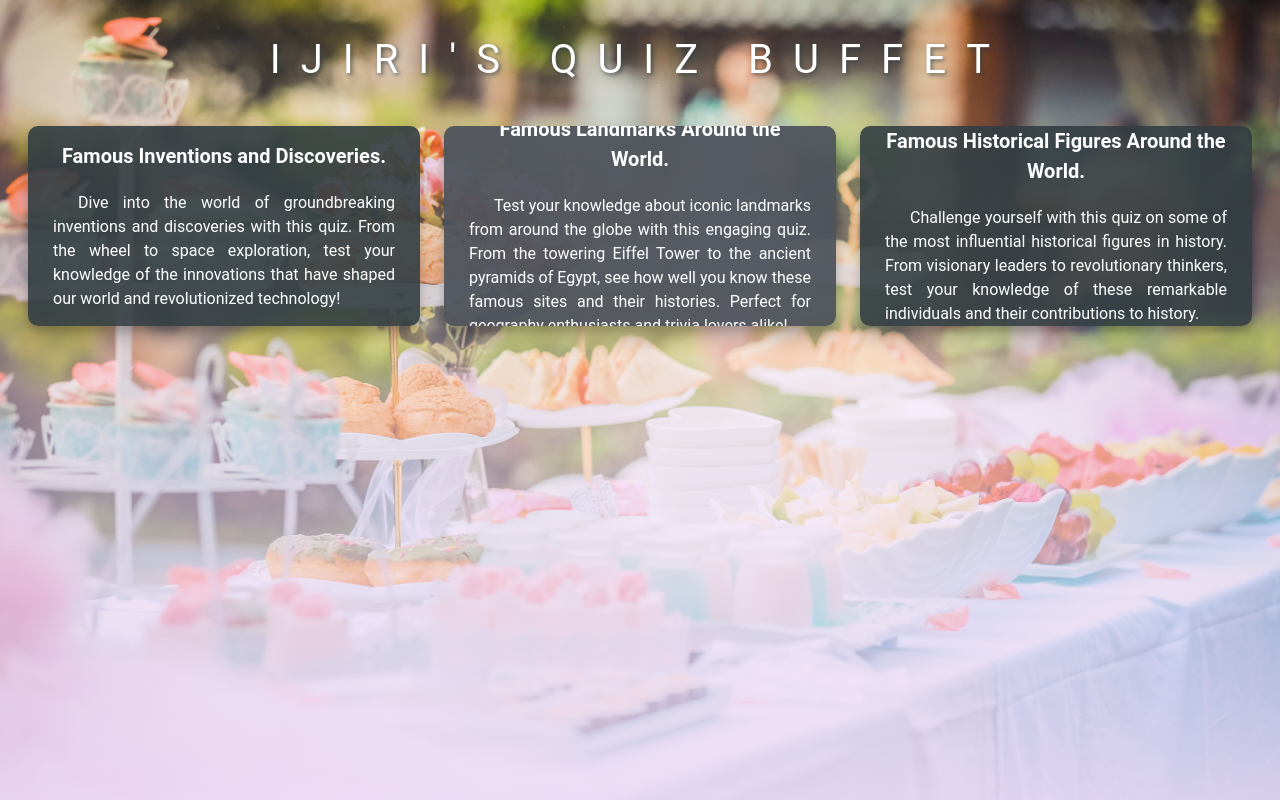
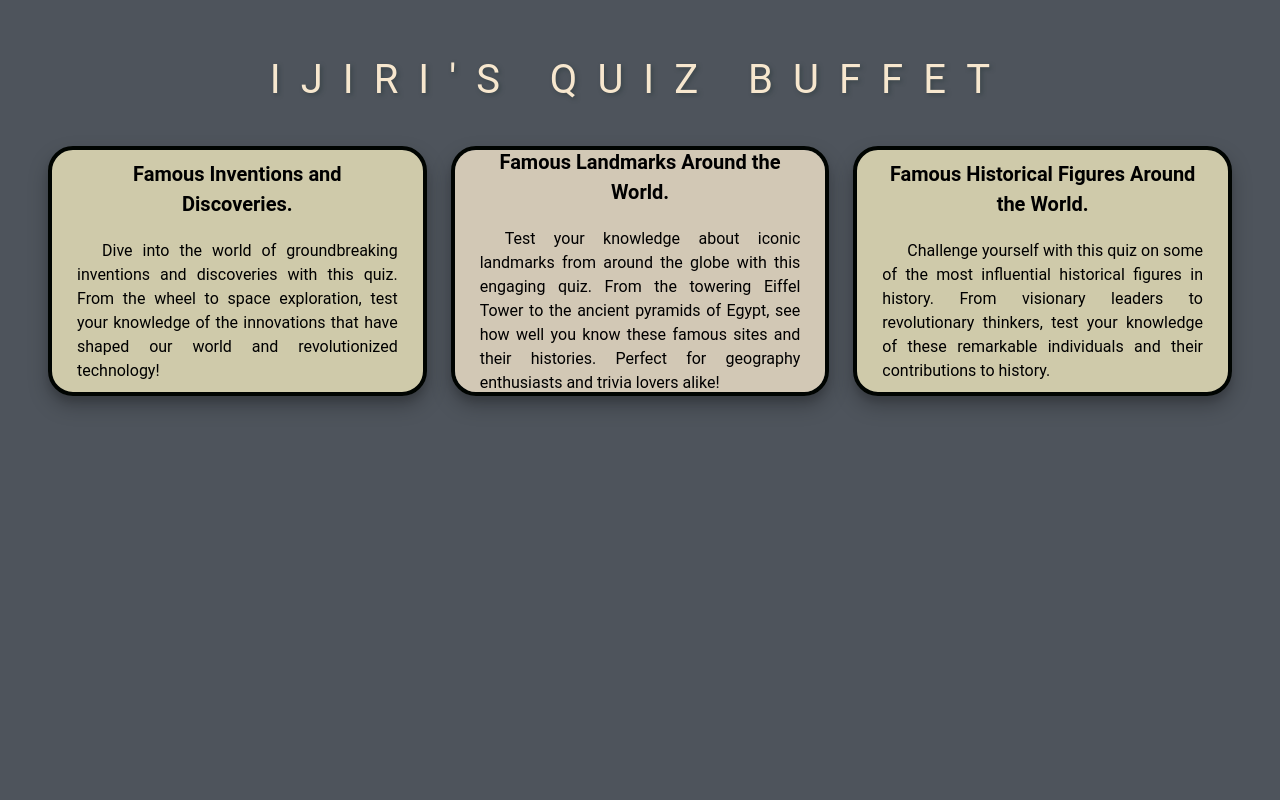
Before and after one commit to Edjery/practice-02-quiz-app, a React (Vite) app: page / in a window 1280 px wide. Built offline with nearby package versions, Linux system fonts and the light colour scheme.

Commit message:
Improve Homepage

```diff
--- a/src/component/home/Home.tsx
+++ b/src/component/home/Home.tsx
@@ -1,36 +1,21 @@
-import { Box, Typography } from "@mui/material";
-import { buffetTableBackground } from "../../values/background";
-import { flowersLikeEyes, pensiveMood, transparency, white } from "../../values/colors";
-import { backgroundStyleLightGradient } from "../../values/stylingValues";
+import { Box } from "@mui/material";
+import { pensiveMood } from "../../values/colors";
 import List from "./List";
+import Title from "./Title";
 
 // #TODO change to robot font
 const Home = () => {
   return (
     <Box
       sx={{
-        ...backgroundStyleLightGradient(buffetTableBackground),
-        height: "100vh",
+        minHeight: "100vh",
         textAlign: "center",
+        p: "5vh",
         bgcolor: pensiveMood.gunmetalGray,
-        color: white,
       }}
     >
-      <Box sx={{ p: "20px" }}>
-        <Typography
-          sx={{
-            display: "inline-flex",
-            p: "10px",
-            mb: "20px",
-            fontSize: "40px",
-            letterSpacing: "20px",
-            textShadow: `2px 2px 4px ${flowersLikeEyes.charcoal + transparency[30]}`,
-          }}
-        >
-          IJIRI'S QUIZ BUFFET
-        </Typography>
-        <List />
-      </Box>
+      <Title />
+      <List />
     </Box>
   );
 };
--- a/src/component/home/QuizCard.tsx
+++ b/src/component/home/QuizCard.tsx
@@ -1,10 +1,10 @@
 import { Box, Button, Typography } from "@mui/material";
 import { useNavigate } from "react-router-dom";
-import { flowersLikeEyes, pensiveMood, transparency, white } from "../../values/colors";
+import { black, middleEasternEmpire, pensiveMood, sunAndSand, transparency } from "../../values/colors";
 import QuestionSet from "../../values/interface/QuestionSet";
 import { quizPath } from "../../values/paths";
 import QuestionSetList from "../../values/questionSet/QuestionSetList";
-import { betterBoxStyle, betterScrollStyle } from "../../values/stylingValues";
+import { betterBoxStyle, betterScrollStyle, hoverScale } from "../../values/stylingValues";
 import CenterBox from "../common/CenterBox";
 
 interface Props {
@@ -20,10 +20,10 @@ const QuizCard = ({ index, questionSet = QuestionSetList[0] }: Props) => {
 
   const pos = index ?? 0;
   const isEven = pos % 2 === 0;
-  const bgColor = isEven ? flowersLikeEyes.charcoal + transparency[10] : pensiveMood.gunmetalGray + transparency[5];
+  const bgColor = isEven ? middleEasternEmpire.champagne + transparency[20] : sunAndSand.champagne + transparency[20];
 
   return (
-    <Button sx={{ borderRadius: "10px", textTransform: "none" }} onClick={handleClick}>
+    <Button sx={{ ...hoverScale, borderRadius: "10px", textTransform: "none" }} onClick={handleClick}>
       <Box
         sx={{
           ...betterBoxStyle,
@@ -31,8 +31,12 @@ const QuizCard = ({ index, questionSet = QuestionSetList[0] }: Props) => {
           bgcolor: bgColor,
           m: "auto",
           p: "25px",
-          height: "200px",
-          color: white,
+          height: "250px",
+          color: black,
+          border: "4px solid",
+          borderRadius: "25px",
+          borderColor: pensiveMood.jetBlack,
+          boxSizing: "border-box",
         }}
       >
         <CenterBox>
--- /dev/null
+++ b/src/component/home/Title.tsx
@@ -0,0 +1,22 @@
+import { Typography } from "@mui/material";
+import { flowersLikeEyes, sunAndSand, transparency } from "../../values/colors";
+
+const Title = () => {
+  return (
+    <Typography
+      sx={{
+        display: "inline-flex",
+        p: "10px",
+        mb: "20px",
+        fontSize: "40px",
+        letterSpacing: "20px",
+        textShadow: `2px 2px 4px ${flowersLikeEyes.charcoal + transparency[30]}`,
+        color: sunAndSand.champagne,
+      }}
+    >
+      IJIRI'S QUIZ BUFFET
+    </Typography>
+  );
+};
+
+export default Title;
--- a/src/values/colors.ts
+++ b/src/values/colors.ts
@@ -24,12 +24,18 @@ export const transparency = {
 export const flowersLikeEyes = {
     purple: "#C55FFC", purpleHaze: "#EFDCF9", charcoal: "#323E42", violet: "#7954A1"
 }
-
 // Pensive Mood https://www.canva.com/colors/color-palettes/pensive-mood/
 export const pensiveMood = {
     white: "#E5E8E8", pewter: "#8D9797", gunmetalGray: "#4E545C", jetBlack: "#000401"
 }
-
+// Sun and Sand https://www.canva.com/colors/color-palettes/sun-and-sand/
+export const sunAndSand = {
+    white: "#FFFFFF", champagne: "#F7E7CE", blueGray: "#A2A3AA", taupe: "#AA9C92"
+}
+// Middle Eastern Empire https://www.canva.com/colors/color-palettes/middle-eastern-empire/
+export const middleEasternEmpire = {
+    roseRed: "#922C40", desertSun: "#DC9750", champagne: "#F3EAC0", darkBlue: "#1E2640"
+}
 // default (must be in hex code for transparency to work)
 export const white = "#FFFFFF"
 export const black = "#000000"
--- a/src/values/stylingValues.ts
+++ b/src/values/stylingValues.ts
@@ -46,3 +46,9 @@ export const animationStyleFadeInScale = (isVisible: boolean, animate: boolean)
     opacity: animate ? 1 : 0,
     transition: `opacity ${easeInOut}, transform ${easeInOut}`,
 });
+export const hoverScale = {
+    transition: `transform ${easeInOut}`,
+    '&:hover': {
+        transform: "scale(1.05)"
+    }
+}
```
